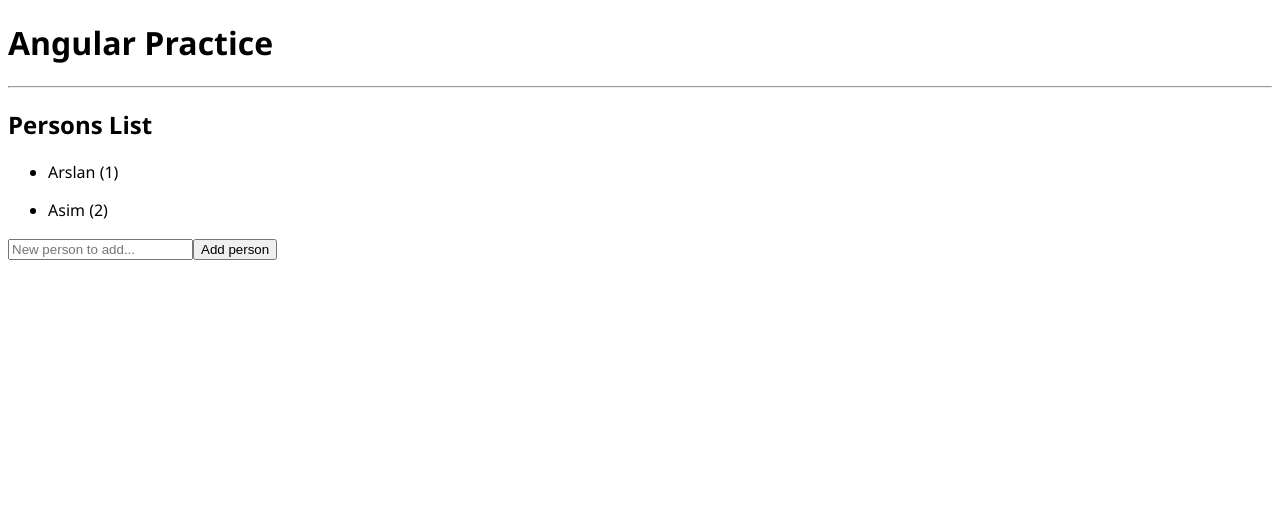
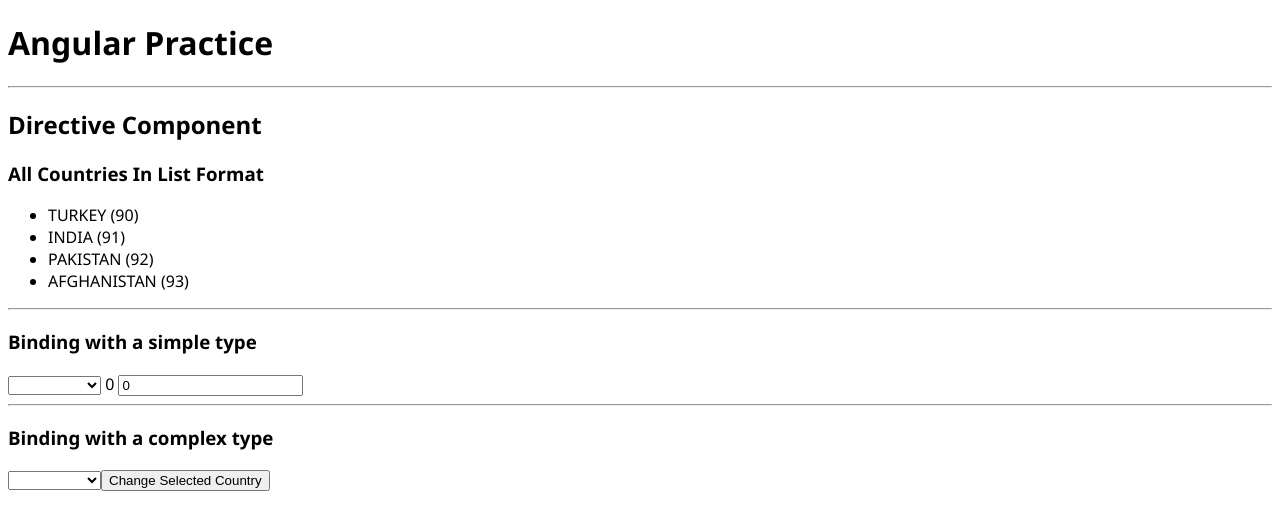
Before and after one commit to arslanahmad656/Angular-Practice, an Angular app in the folder my-app/: page / in a window 1280 px wide. Shown: the top 530 px of the page. Built offline with nearby package versions, Linux system fonts and the light colour scheme.

Commit message:
Directives

```diff
--- a/my-app/src/app/app.component.html
+++ b/my-app/src/app/app.component.html
@@ -4,4 +4,5 @@
 
 <hr>
 
-<app-person-list [personList]="personList" (onPersonAdded)="onPersonAdded($event)"></app-person-list>
+<!-- <app-person-list [personList]="personList" (onPersonAdded)="onPersonAdded($event)"></app-person-list> -->
+<app-directives></app-directives>
--- /dev/null
+++ b/my-app/src/app/directives/directives.component.html
@@ -0,0 +1,36 @@
+<h2>Directive Component</h2>
+
+<h3>All Countries In List Format</h3>
+<ul>
+    <li *ngFor="let country of allCountries">
+        <ng-container>
+            {{ country.name | uppercase}} ({{ country.code }})
+        </ng-container>
+    </li>
+</ul>
+
+<hr>
+<h3>Binding with a simple type</h3>
+<select [(ngModel)]="selectedCountryCode">
+    <option *ngFor="let country of allCountries;" [ngValue]="country.code">
+        {{country.name}}
+    </option>
+</select>
+
+{{selectedCountryCode | json}}
+
+<input type="text" (change)="onCountryCodeChanged($event)" #txtCountryCode [value]="selectedCountryCode">
+
+<hr>
+<h3>Binding with a complex type</h3>
+<select [(ngModel)]="selectedCountry">
+    <option *ngFor="let country of allCountries;" [ngValue]="country">
+        {{country.name}}
+    </option>
+</select>
+
+<button (click)="changeSelectedCountry()">
+    Change Selected Country
+</button>
+
+{{selectedCountry | json}}
--- /dev/null
+++ b/my-app/src/app/directives/directives.component.ts
@@ -0,0 +1,39 @@
+import { Component, OnInit } from '@angular/core';
+import { Country } from '../models/Country';
+import { ICountry } from '../models/ICountry';
+
+@Component({
+  selector: 'app-directives',
+  templateUrl: './directives.component.html',
+  styleUrls: ['./directives.component.scss']
+})
+export class DirectivesComponent {
+  allCountries: ICountry[];
+  selectedCountry: ICountry | undefined = undefined;
+  selectedCountryCode: number = 0;
+
+  constructor() {
+    this.allCountries = [
+      new Country(90, 'Turkey'),
+      new Country(91, 'India'),
+      new Country(92, 'Pakistan'),
+      new Country(93, 'Afghanistan')
+    ]
+  }
+
+  setCountryCode(code: number) {
+    this.selectedCountryCode = code;
+  }
+
+  onCountryCodeChanged($event: any) {
+    this.setCountryCode(Number($event.target.value));
+  }
+
+  changeSelectedCountry() {
+    let index = this.allCountries.indexOf(this.selectedCountry as ICountry);
+    index = index < 0 ? 0 : index;
+    let nextIndex = (index + 1) % this.allCountries.length;
+    this.selectedCountry = this.allCountries[nextIndex];
+  }
+
+}
--- /dev/null
+++ b/my-app/src/app/models/Country.ts
@@ -0,0 +1,10 @@
+import { ICountry } from './ICountry'
+
+export class Country implements ICountry {
+    constructor(
+        public code: number,
+        public name: string
+    ) {
+
+    }
+}
--- /dev/null
+++ b/my-app/src/app/models/ICountry.ts
@@ -0,0 +1,4 @@
+export interface ICountry {
+    code: number,
+    name: string
+}
```
Also changed, not shown: my-app/src/app/app.module.ts (+6 -2 lines), my-app/src/app/directives/directives.component.scss (added), 1 other file (tests, documents, lock files or other folders).
